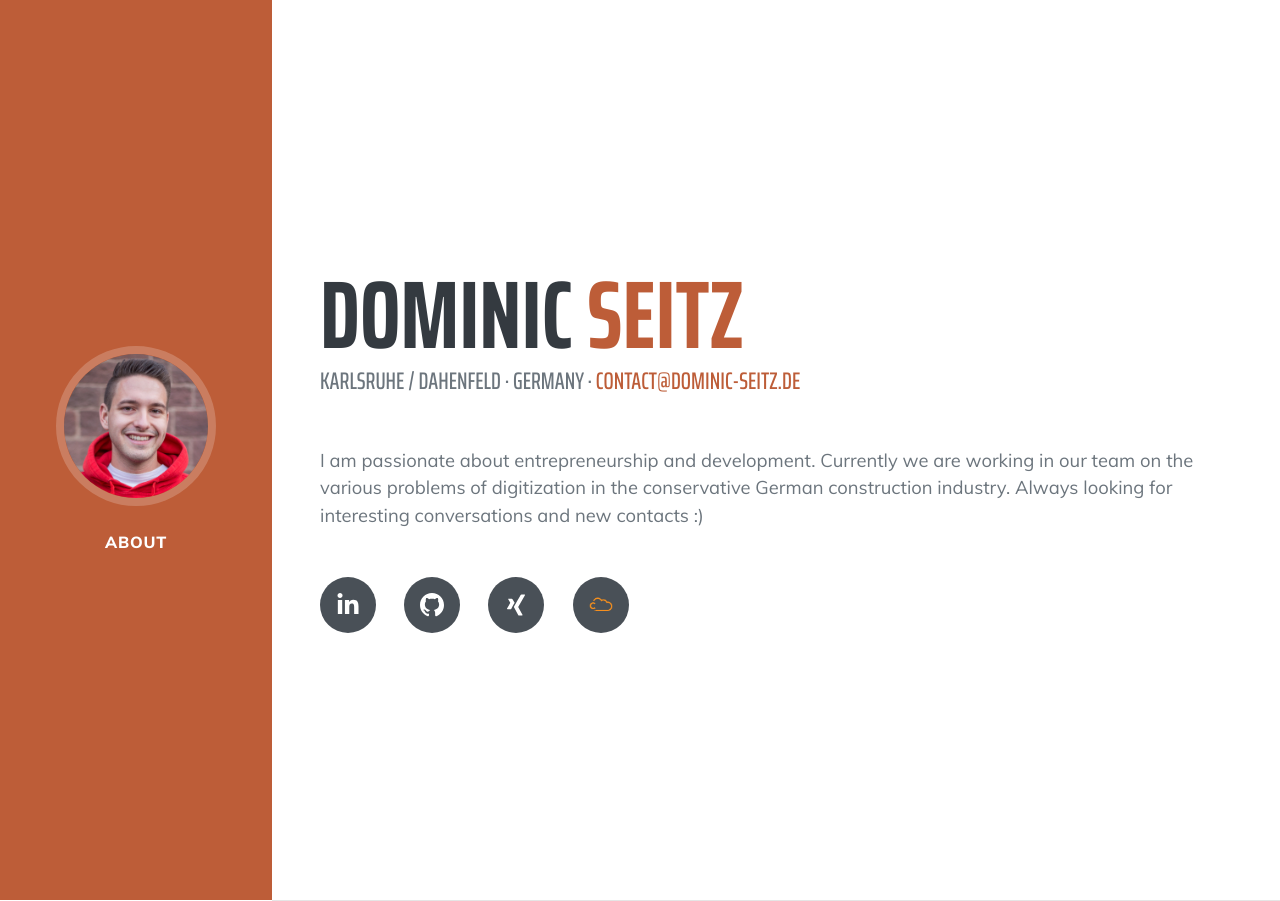
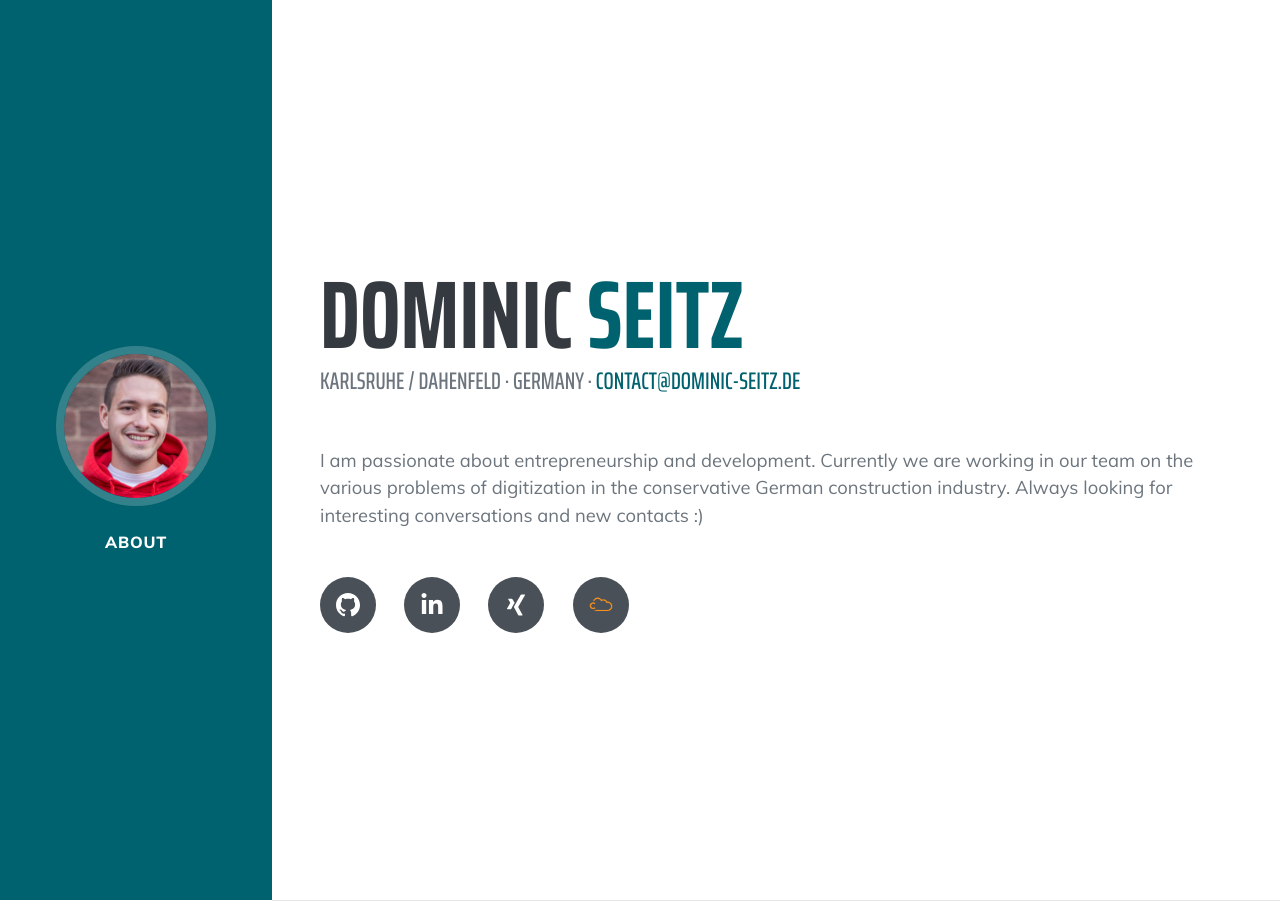
Before and after one commit to dome4/dome4, a Jekyll site: the page built from index.html, in a window 1280 px wide. Built offline with Jekyll 4.4.1, drawn with Linux system fonts in a browser that asks for light colours; nearby versions of some CDN libraries; library files that are not in the unit come from our copies.

Commit message:
set primary color

```diff
--- a/_scss/variables/_colors.scss
+++ b/_scss/variables/_colors.scss
@@ -4,7 +4,7 @@ $gray-800: #343a40;
 
 // Override Bootstrap color system
 
-$orange: #bd5d38;
+$orange: #00626e;
 
 // Override Bootstrap default state colors
 
--- a/index.html
+++ b/index.html
@@ -22,14 +22,14 @@ description:
       conversations and new contacts :)
     </p>
     <div class="social-icons">
+      <a class="social-icon" href="https://github.com/dome4" target="_blank"
+        ><i class="fab fa-github"></i
+      ></a>
       <a
         class="social-icon"
         href="https://www.linkedin.com/in/dominic-seitz"
         target="_blank"
         ><i class="fab fa-linkedin-in"></i
-      ></a>
-      <a class="social-icon" href="https://github.com/dome4" target="_blank"
-        ><i class="fab fa-github"></i
       ></a>
       <a
         class="social-icon"
```
